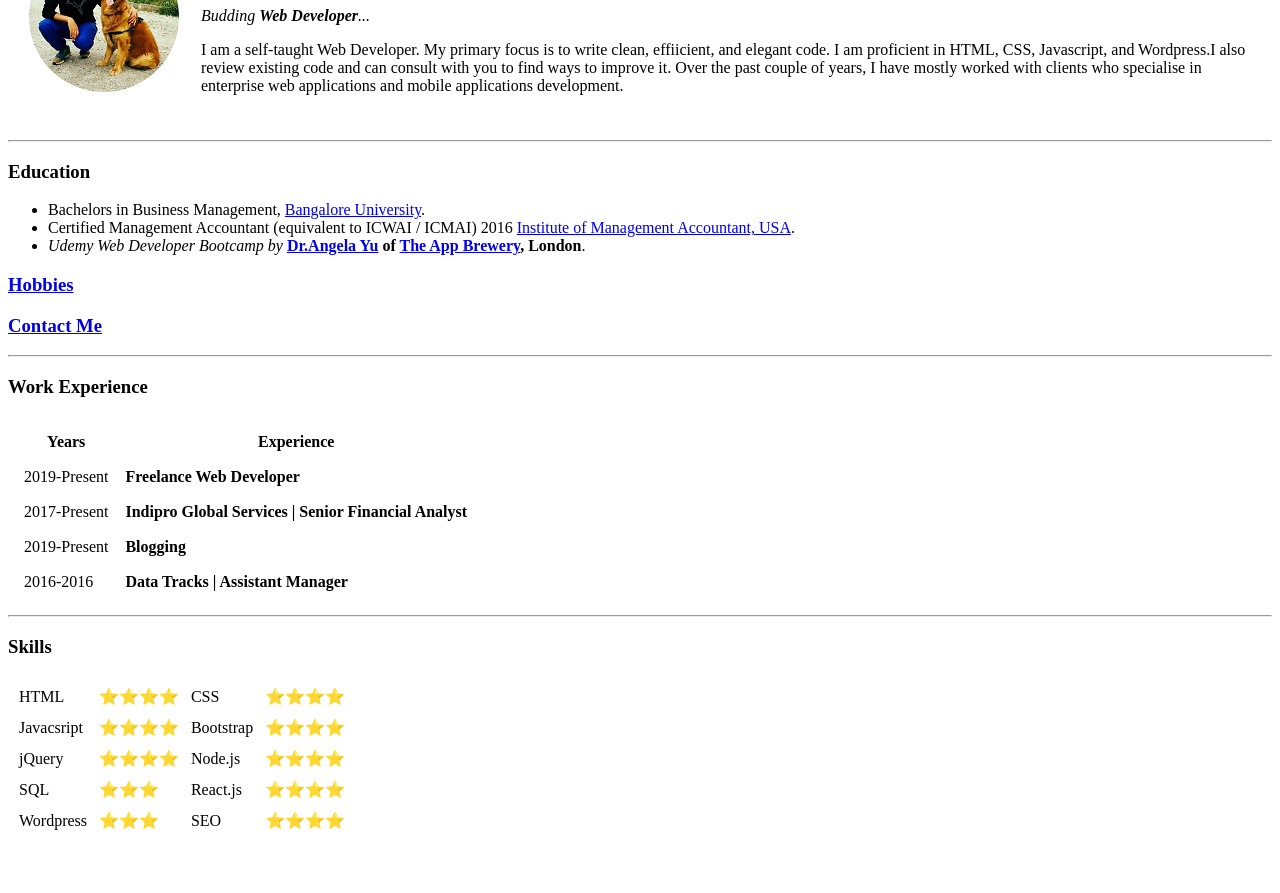
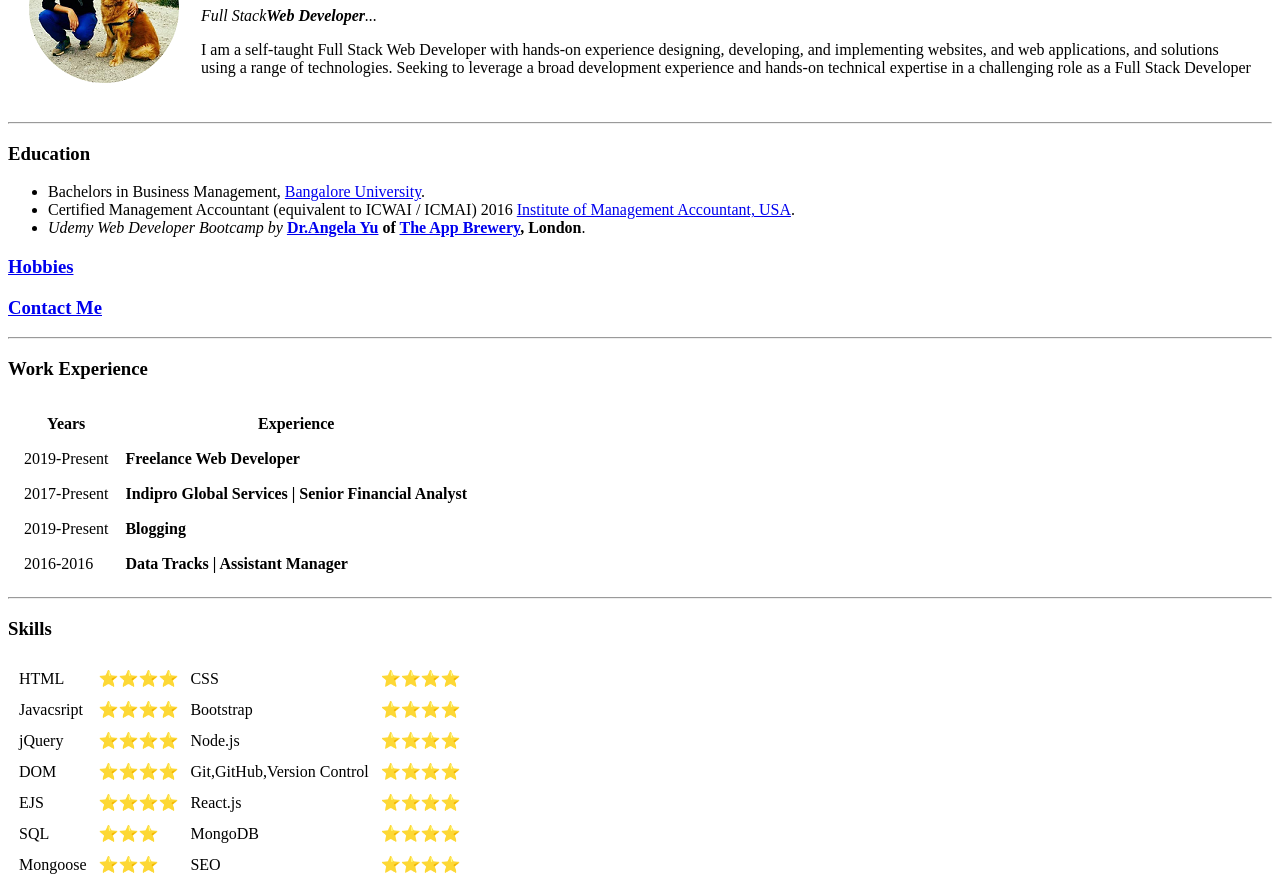
Before and after one commit to acharjeea108/CV, a plain HTML site: page index.html in a window 1280 px wide. Shown: the part 102-995 px from the top of the page. Before the commit the page ends 951 px from the top, so only its background shows below. Drawn offline with Linux system fonts and the light colour scheme.

Commit message:
Update index.html

```diff
--- a/index.html
+++ b/index.html
@@ -9,10 +9,9 @@
   <td><img src="Ayan Acharjee.png" alt="Ayan's Profile Pic"></td>
   <td>
     <h1>Ayan Acharjee</h1>
-    <p><em>Budding <strong>Web Developer</strong>...</em></p>
-    <p>I am a self-taught Web Developer. My primary focus is to write clean, effiicient, and elegant code. I am proficient in HTML, CSS, Javascript, and Wordpress.I also review existing code and can consult with you to find ways to improve it. Over
-      the
-      past couple of years, I have mostly worked with clients who specialise in enterprise web applications and mobile applications development.</p>
+    <p><em>Full Stack<strong>Web Developer</strong>...</em></p>
+    <p>I am a self-taught Full Stack Web Developer with hands-on experience designing, developing, and implementing websites, and web applications, and solutions using a range of technologies. Seeking to leverage a broad development
+    experience and hands-on technical expertise in a challenging role as a Full Stack Developer</p>
   </td>
 </table>
 
@@ -80,13 +79,25 @@
       <td>⭐⭐⭐⭐</td>
     </tr>
     <tr>
-      <td>SQL</td>
-      <td>⭐⭐⭐</td>
+      <td>DOM</td>
+      <td>⭐⭐⭐⭐</td>
+      <td>Git,GitHub,Version Control</td>
+      <td>⭐⭐⭐⭐</td>
+    </tr>
+    <tr>
+      <td>EJS</td>
+      <td>⭐⭐⭐⭐</td>
       <td>React.js</td>
       <td>⭐⭐⭐⭐</td>
     </tr>
     <tr>
-      <td>Wordpress</td>
+      <td>SQL</td>
+      <td>⭐⭐⭐</td>
+      <td>MongoDB</td>
+      <td>⭐⭐⭐⭐</td>
+    </tr>
+    <tr>
+      <td>Mongoose</td>
       <td>⭐⭐⭐</td>
       <td>SEO</td>
       <td>⭐⭐⭐⭐</td>
```
